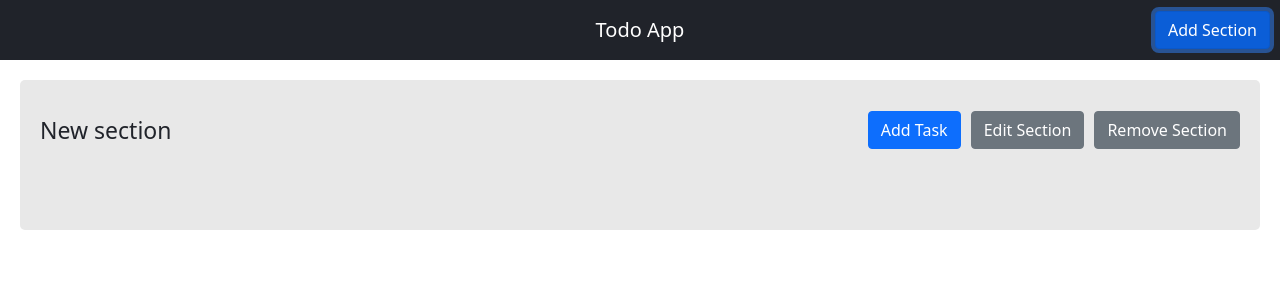
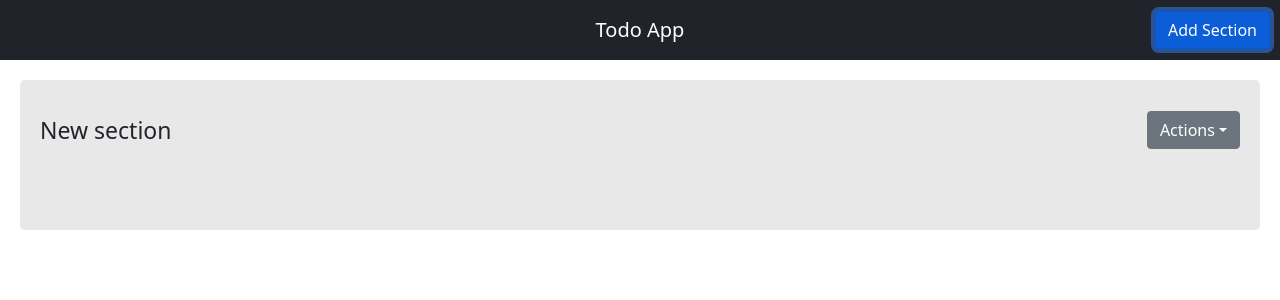
Before and after one commit to IagoBarboza/todo, a React (Create React App) app: page / in a window 1280 px wide. Both pictures are taken after a click on the button "Add Section". Shown: the top 300 px of the page. Built offline with nearby package versions, Linux system fonts and the light colour scheme.

Commit message:
feat: add an actions menu in the section

```diff
--- a/src/Sections/Section/Task/index.tsx
+++ b/src/Sections/Section/Task/index.tsx
@@ -15,6 +15,13 @@ const Container = styled.div<{ done: boolean }>`
   &:hover {
     cursor: pointer;
   }
+`
+
+const Checkbox = styled.input`
+  width: 20px;
+  height: 20px;
+  margin-right: 5px;
+  cursor: pointer;
 `
 
 const Description = styled.div`
@@ -49,12 +56,10 @@ export default function Task ({ id, description, done, onSelection, onEdit, onRe
       draggable
       onDragStart={drag}
     >
-      <div>
-        <input
-          type="checkbox"
-          onChange={e => onSelection(id, e.target.checked)}
-        />
-      </div>
+      <Checkbox
+        type="checkbox"
+        onChange={e => onSelection(id, e.target.checked)}
+      />
       <Description>{description}</Description>
       <Actions>
         <ActionButton
--- a/src/Sections/Section/index.tsx
+++ b/src/Sections/Section/index.tsx
@@ -3,7 +3,7 @@ import styled from 'styled-components'
 import { TodoContext, ISection, ITask } from '../../common/TodoContext'
 import Task from './Task'
 import { v4 as uuidv4 } from 'uuid'
-import { Button } from 'react-bootstrap'
+import { Button, Dropdown } from 'react-bootstrap'
 import EditDialog from './EditDialog'
 
 const Container = styled.div`
@@ -121,27 +121,17 @@ export default function Section ({id, description, tasks}: ISection): JSX.Elemen
     >
       <Header>
         <HeaderDescription>{description}</HeaderDescription>
-        <div>
-          <ActionButton onClick={handleAddTask}>Add Task</ActionButton>
-          {hasSelectedTasks && <ActionButton
-            variant="secondary"
-            onClick={handleRemoveSelected}
-          >
-            Remove Selected Tasks
-          </ActionButton>}
-          <ActionButton
-            variant="secondary"
-            onClick={() => setResourceToEdit({ id, description, tasks })}
-          >
-            Edit Section
-          </ActionButton>
-          <ActionButton
-            variant="secondary"
-            onClick={handleRemoveSection}
-          >
-            Remove Section
-          </ActionButton>
-        </div>
+        <Dropdown>
+          <Dropdown.Toggle variant="secondary">
+            Actions
+          </Dropdown.Toggle>
+          <Dropdown.Menu>
+            <Dropdown.Item onClick={handleAddTask}>Add Task</Dropdown.Item>
+            <Dropdown.Item onClick={() => setResourceToEdit({ id, description, tasks })}>Edit Section</Dropdown.Item>
+            <Dropdown.Item onClick={handleRemoveSection}>Remove Section</Dropdown.Item>
+            {hasSelectedTasks && <Dropdown.Item onClick={handleRemoveSelected}>Remove Selected Tasks</Dropdown.Item>}
+          </Dropdown.Menu>
+        </Dropdown>
       </Header>
       <Tasks>
         {tasks.map((task, index) => (
```
